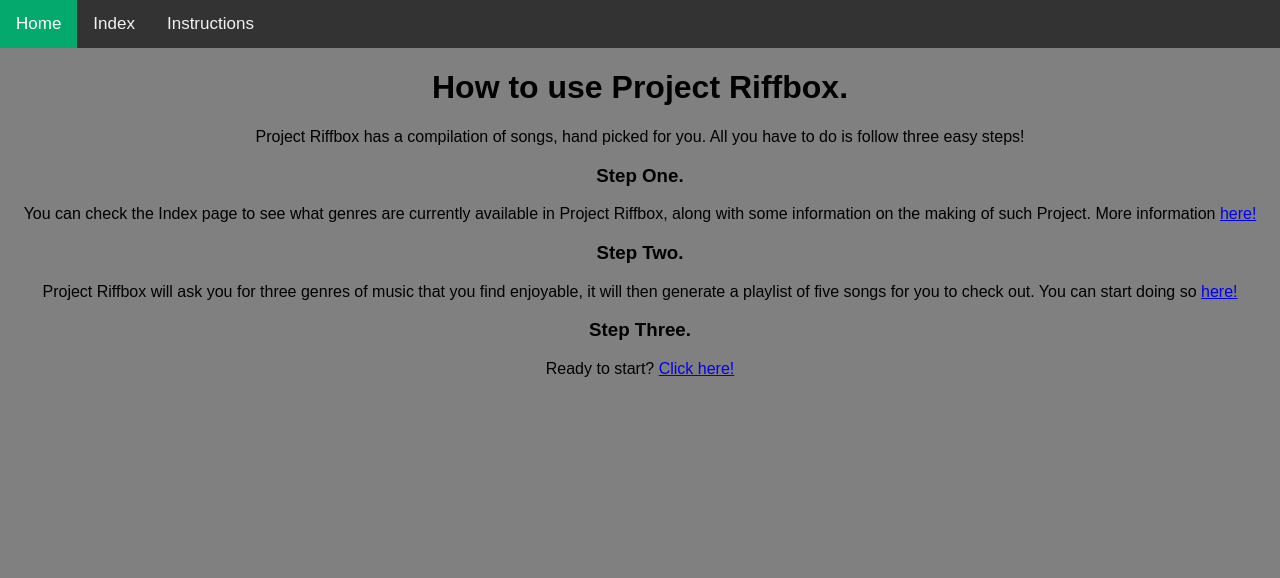
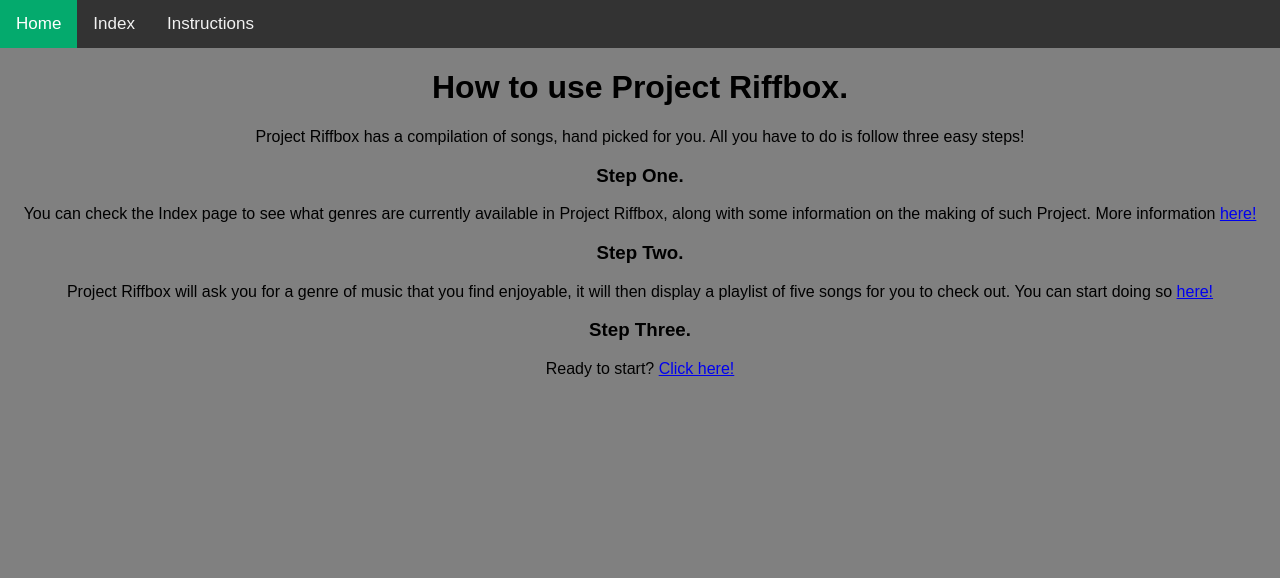
Before and after one commit to QAJackBarclay/ProjectRiffbox, a Flask app: page /instructions in a window 1280 px wide. Shown: the top 578 px of the page. Run offline with Flask 2, Linux system fonts and the light colour scheme.

Commit message:
Updated README

```diff
--- a/application/templates/instructions.html
+++ b/application/templates/instructions.html
@@ -21,8 +21,8 @@
 
         <h3>Step Two.</h3>
 
-        Project Riffbox will ask you for three genres of music that you find enjoyable,
-        it will then generate a playlist of five songs for you to check out.
+        Project Riffbox will ask you for a genre of music that you find enjoyable,
+        it will then display a playlist of five songs for you to check out.
 
         You can start doing so <a href="/input">here!</a>
 
```
Also changed, not shown: README.md.
